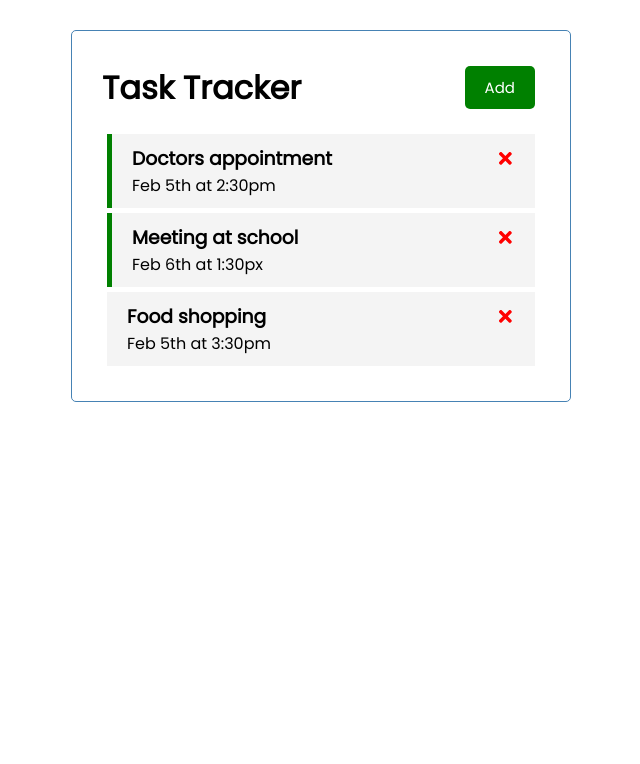
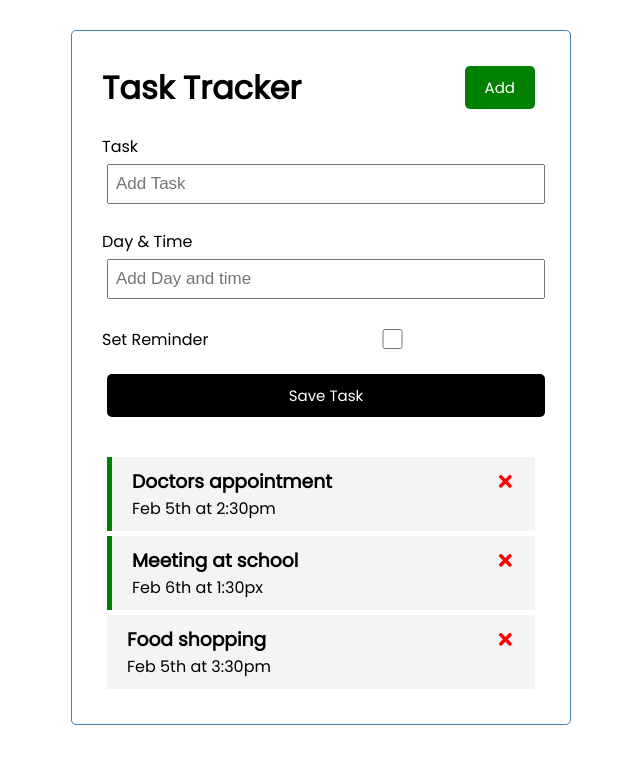
Before and after one commit to Semburg/ABC_react_deepin, a React (Create React App) app: page / in a window 1280 px wide. Shown: the top 764 px of the page, without its empty margins (319-959 px from the left). Built offline with nearby package versions, Linux system fonts and the light colour scheme.

Commit message:
add task functionality created

```diff
--- a/src/App.js
+++ b/src/App.js
@@ -1,4 +1,5 @@
 import React, { useState } from 'react'
+import AddTask from './components/AddTask'
 import Header from './components/Header'
 import Tasks from './components/Tasks'
 
@@ -25,6 +26,24 @@
     },
   ])
 
+  const addTask = (task)=> {
+    //test function
+    console.log(task);
+
+    // functionality for adding the input task to task array
+
+    // just the every next number below depending on current array length - can be bad if we are deleting the tasks
+    //const id = tasks.length ++
+
+    //more complex id without other packages
+    const id = Math.floor(Math.random()* 10000) + 1
+    // test ID
+    console.log(id);
+
+    const newTask = {id, ...task}
+    setTasks([...tasks, newTask])
+  }
+
   // Delete Task
   const deleteTask = (id) => {
     setTasks(tasks.filter((task) => task.id !== id))
@@ -39,6 +58,7 @@
   return (
     <div className="container">
       <Header />
+      <AddTask onAdd={addTask} />
 
       { tasks.length > 0 ?
         (<Tasks tasks={tasks} onDelete={deleteTask} onToggle = {toggleReminder} />)
--- /dev/null
+++ b/src/components/AddTask.js
@@ -0,0 +1,65 @@
+import {useState} from 'react'
+
+const AddTask = ({ onAdd }) => {
+
+    const [text, setText] = useState('')
+    const [day, setDay] = useState('')
+    const [reminder, setReminder] = useState(false)
+
+    const onSubmit = (e) => {
+        e.preventDefault()
+
+        if(!text) {
+            alert('please add Task')
+            return
+        }
+
+        onAdd({text, day, reminder})
+
+        setText('')
+        setDay('')
+        setReminder(false)
+
+
+    }
+
+    return (
+        <form className = 'add-form' onSubmit = {onSubmit} >
+            <div className="form-control">
+                <label>Task</label>
+                <input
+                type="text"
+                placeholder='Add Task'
+                value = {text}
+                onChange = {(e)=> {
+                    setText(e.target.value)
+                }} />
+            </div>
+            <div className="form-control">
+                <label>Day & Time</label>
+                <input
+                type="text"
+                placeholder='Add Day and time'
+                value = {day}
+                onChange = {(e)=> {
+                    setDay(e.target.value)
+                }} />
+            </div>
+            <div className="form-control form-control-check">
+                <label>Set Reminder</label>
+                <input
+                type="checkbox"
+                checked = {reminder}
+                value = {reminder}
+                onChange = {(e)=> {
+                    setReminder(e.currentTarget.checked)
+                }}
+                 />
+            </div>
+
+            <input type="submit" value="Save Task" className='btn btn-block' />
+        </form>
+    )
+}
+
+export default AddTask
```
